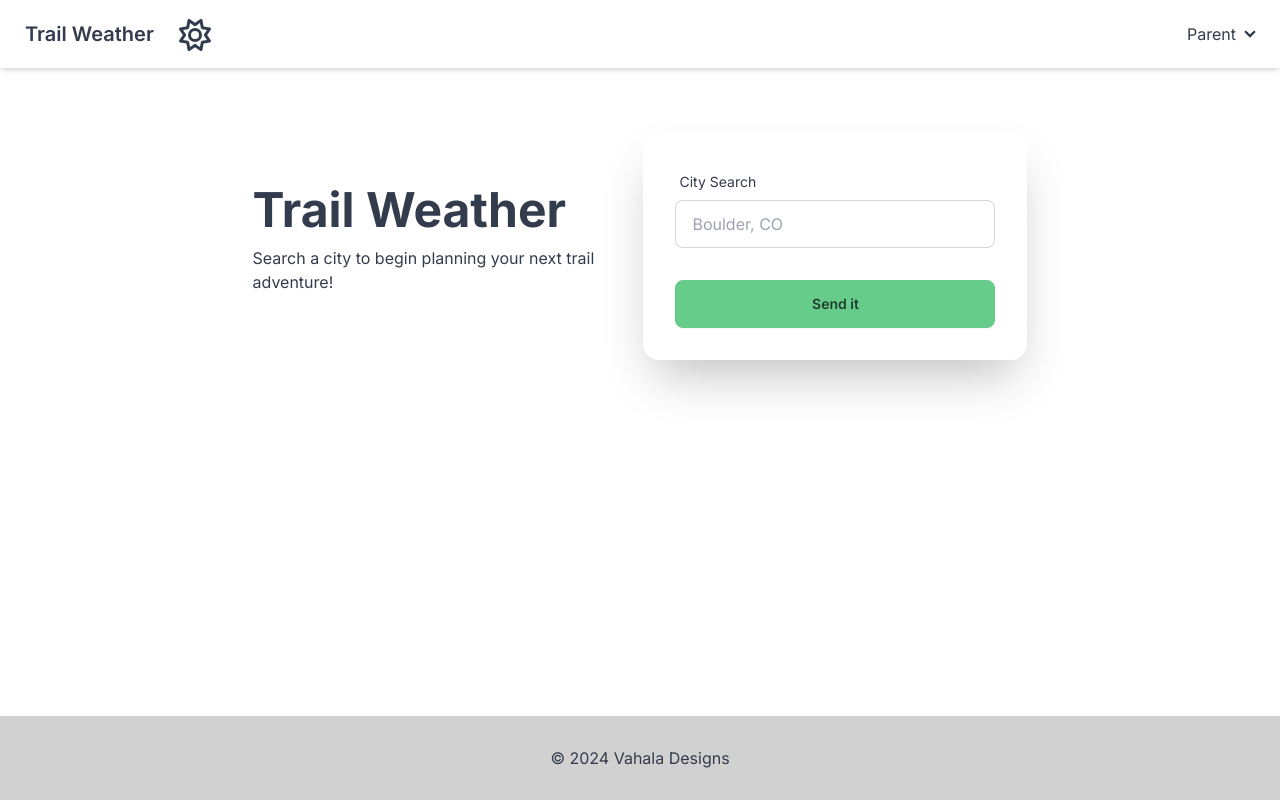
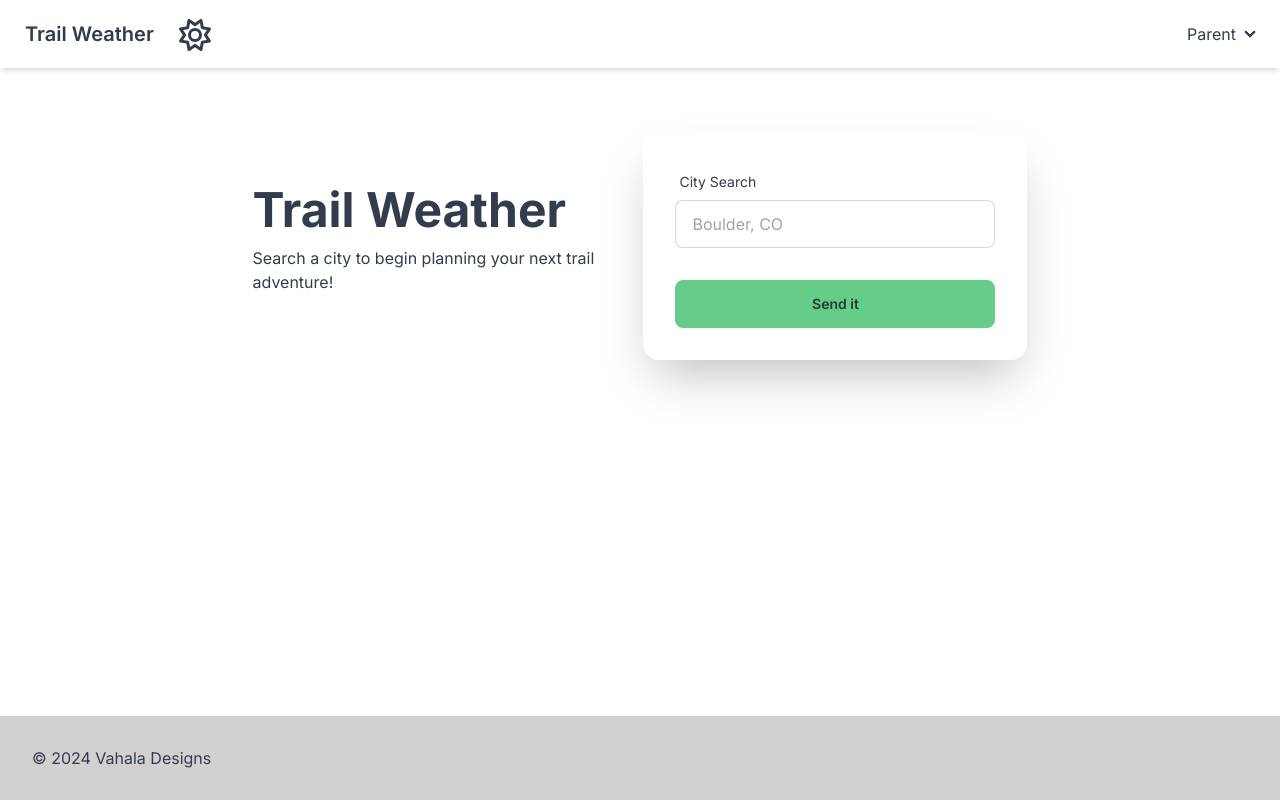
Before and after one commit to Vinsanety/trail-weather, a Next.js app: page / in a window 1280 px wide. Built offline with nearby package versions, Linux system fonts and the light colour scheme.

Commit message:
footer update

```diff
--- a/app/ui/footer.tsx
+++ b/app/ui/footer.tsx
@@ -1,9 +1,7 @@
 export default function Footer() {
   return (
-    <footer className="footer footer-center p-8 bg-base-300 text-base-content">
-      <aside>
-        <p>© 2024 Vahala Designs</p>
-      </aside>
+    <footer className="footer p-8 bg-base-300 text-base-content">
+      <p>© {new Date().getFullYear()} Vahala Designs</p>
     </footer>
   );
 }
```
